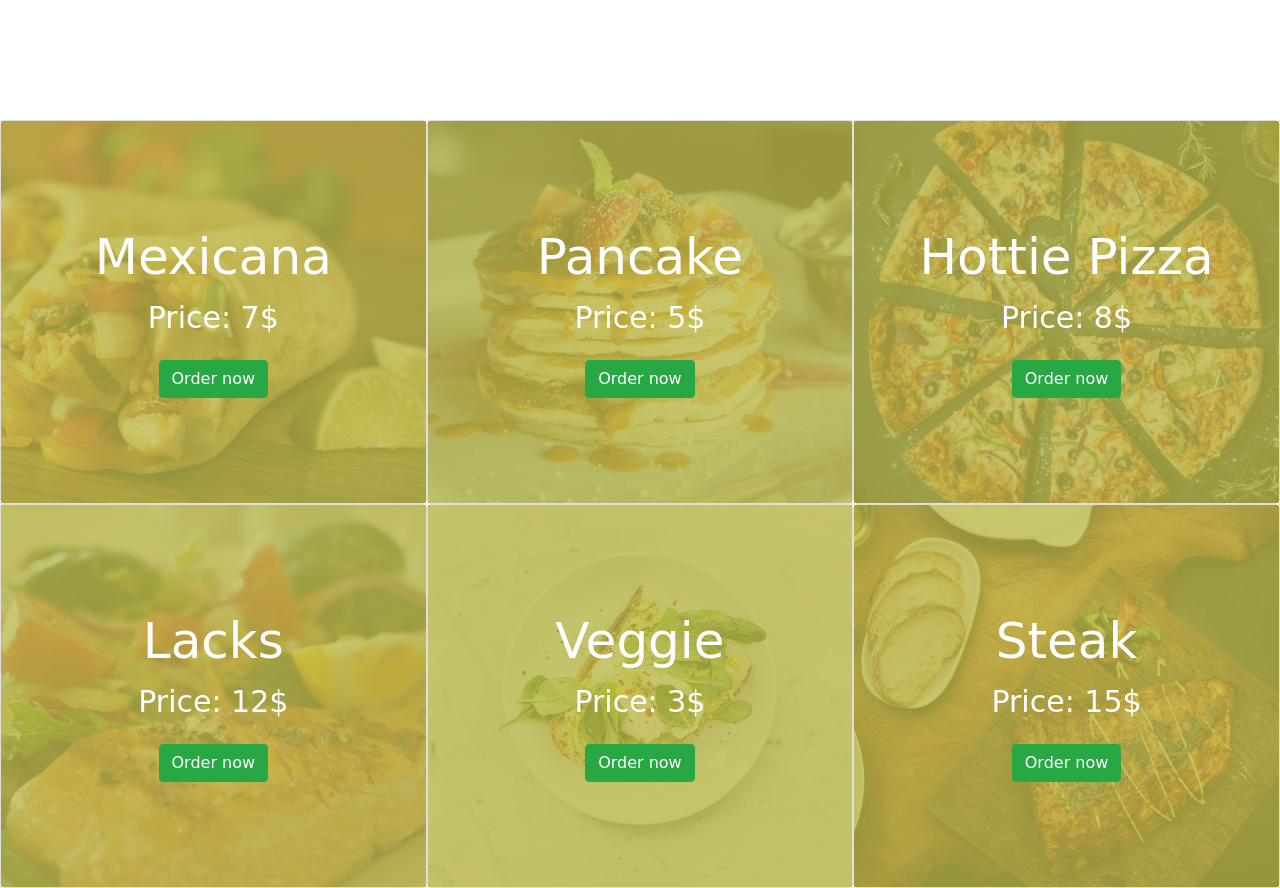
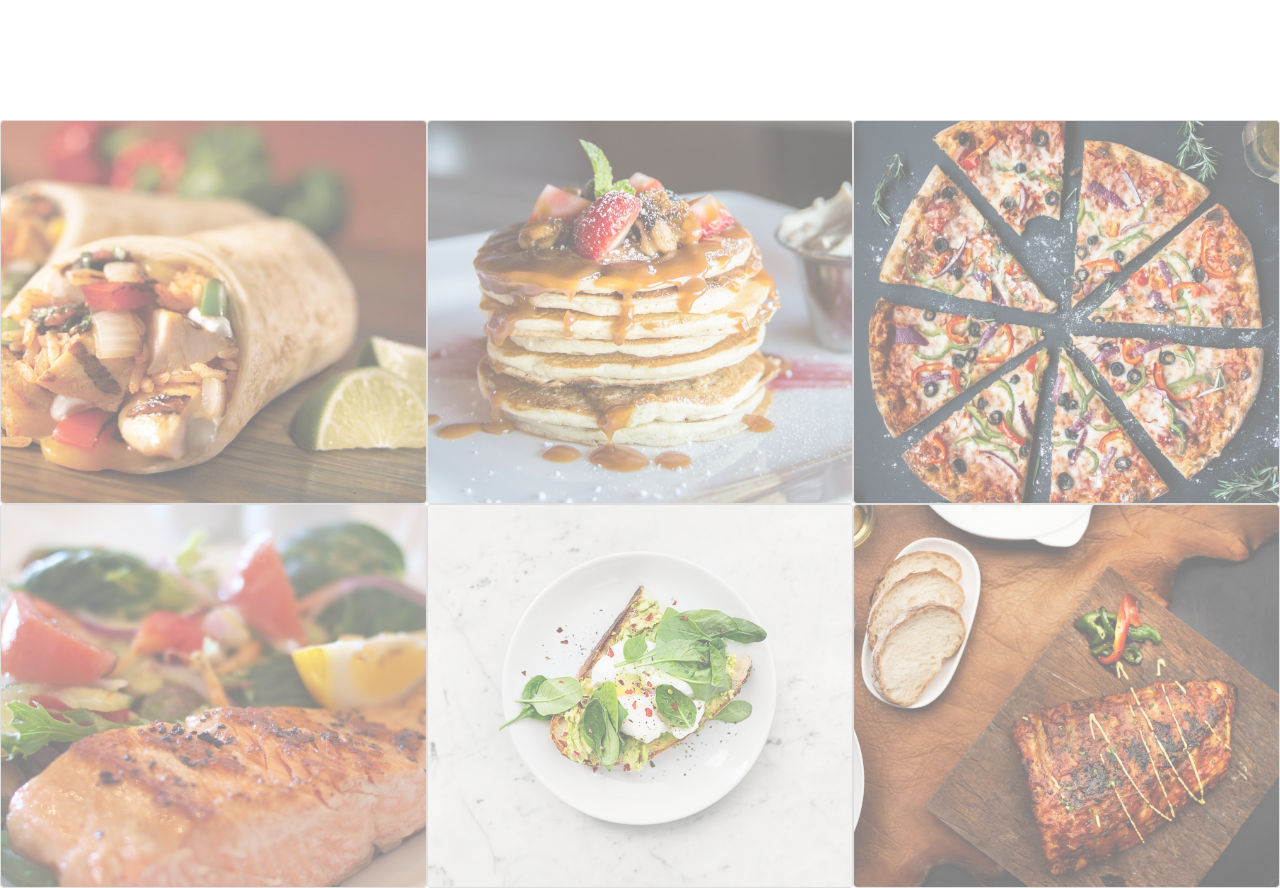
Before and after one commit to ciamac-da/SassRestaurantApp, a plain HTML site: page index.html in a window 1280 px wide. Shown: the part 1440-2328 px from the top of the page. Drawn offline with nearby package versions, Linux system fonts and the light colour scheme; a web font is replaced by a local one.

Commit message:
Veridfied by Cia v1.2.8 overflow done

```diff
--- a/scss/_components.scss
+++ b/scss/_components.scss
@@ -30,6 +30,11 @@
     width: 33.33% ;
     height: 30vw;
     position: relative;
+    overflow: hidden;
+
+    &:hover .card-overlay{
+        left: 0;
+    }
 
     &-overlay{
         @include w-h;
@@ -37,10 +42,11 @@
         flex-direction: column;
         position: absolute;
         top: 0;
-        left: 0;
+        left: -$num*100%;
         background-color: rgba( map-get($colors,primary) , .6);
         color: map-get($colors, light );
         z-index: 10;
+        transition: left .5s;
 
         &-heading{
             font-size: $num*$size*5;
```
Also changed, not shown: css/main.css, 1 other file.
